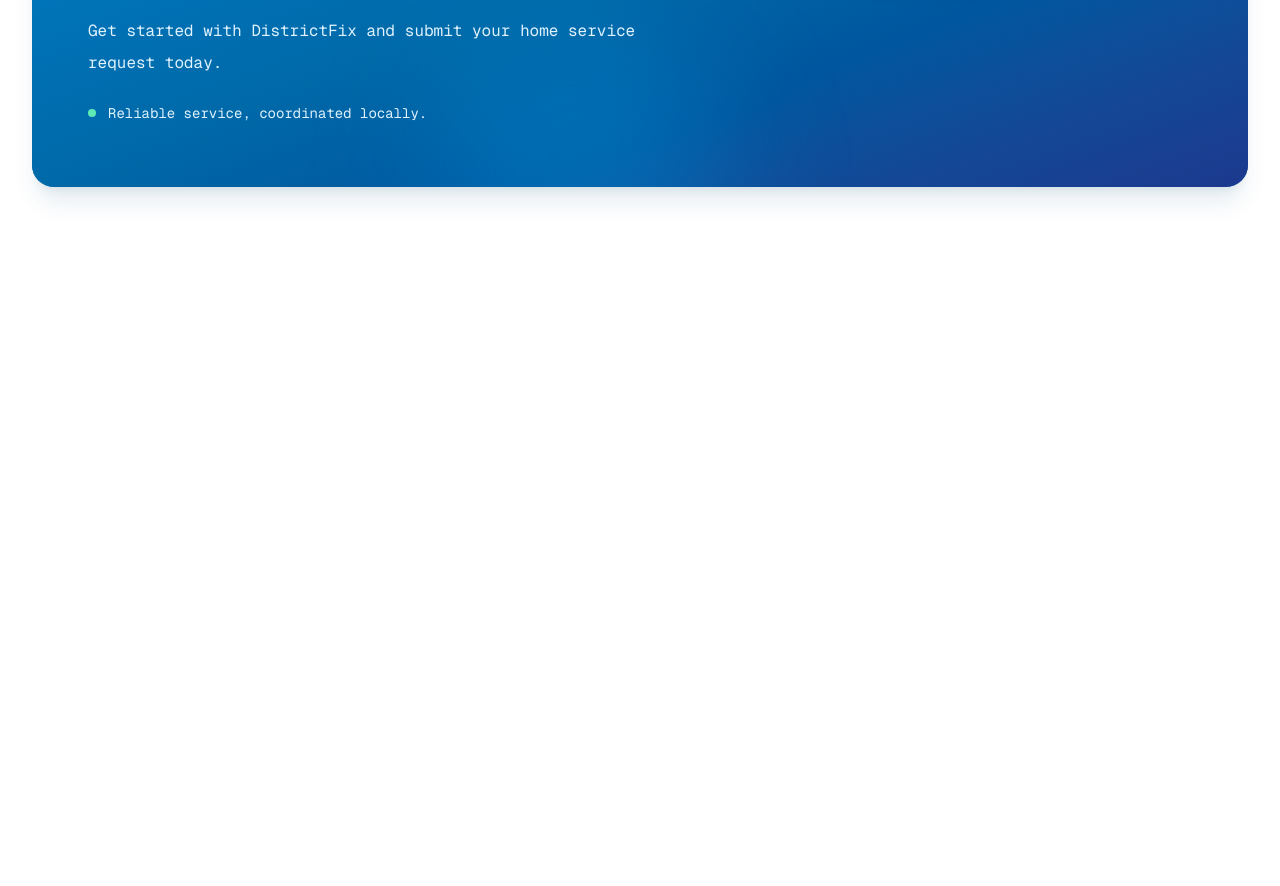
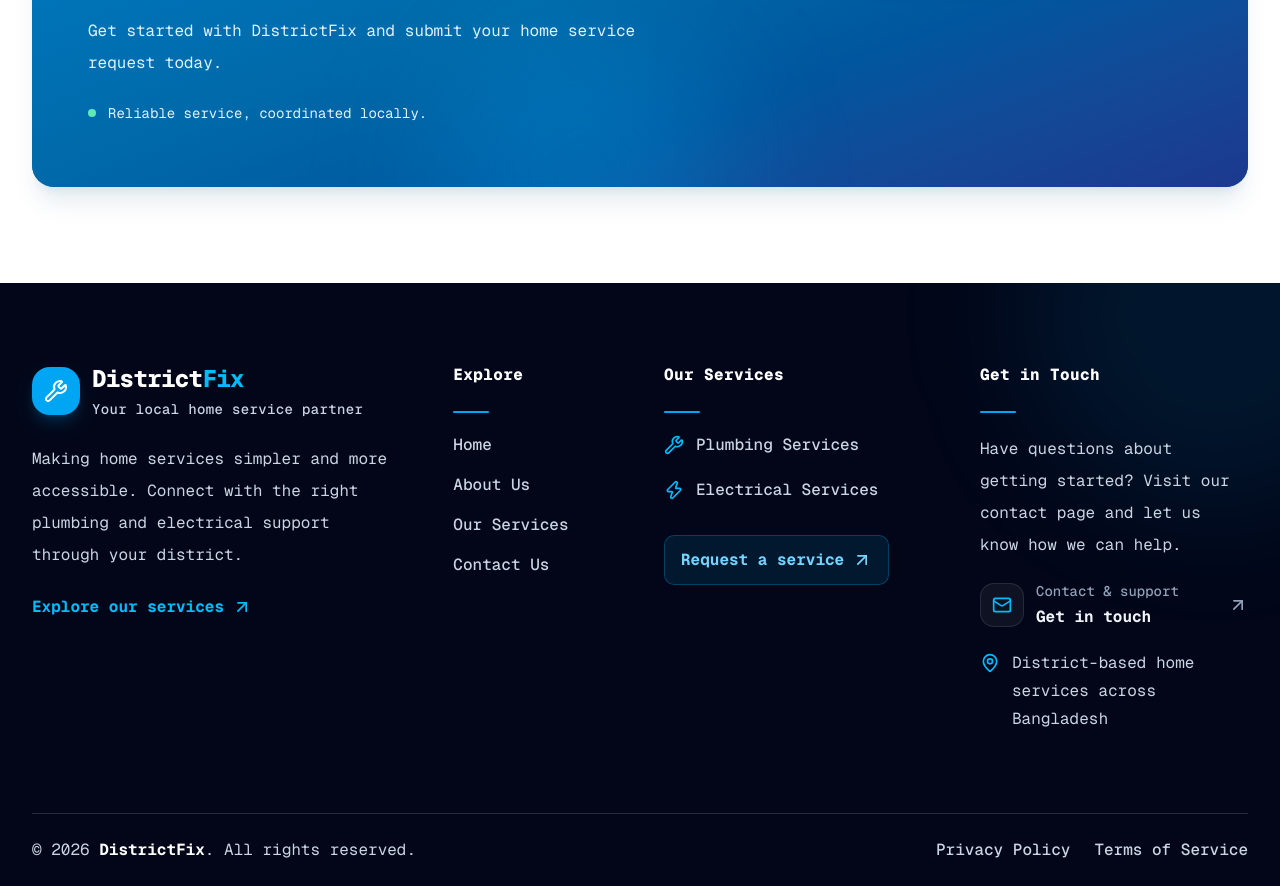
Before and after one commit to Muhit4312/District-Fix-FontendA7, a Next.js app: page / in a window 1280 px wide. Shown: the part 3900-4786 px from the top of the page. Before the commit the page ends 4183 px from the top, so only its background shows below. Built offline with nearby package versions, Linux system fonts and the light colour scheme; no server answers.

Commit message:
footer created for all the site

```diff
--- a/app/layout.tsx
+++ b/app/layout.tsx
@@ -5,6 +5,7 @@
 import { Toaster } from "sonner";
 import { Providers } from "@/provider/googleProvider";
 import { TooltipProvider } from "@/components/ui/tooltip";
+import { Footer } from "@/components/shared/footer";
 
 const robotoHeading = Roboto({ subsets: ['latin'], variable: '--font-heading' });
 
@@ -21,8 +22,10 @@
         <TooltipProvider>
           <Providers>
             {children}
+            <Footer />
           </Providers>
         </TooltipProvider>
+
         <Toaster position="top-right" richColors />
       </body>
 
--- /dev/null
+++ b/components/shared/footer.tsx
@@ -0,0 +1,199 @@
+import Link from "next/link";
+import {
+	ArrowUpRight,
+	Mail,
+	MapPin,
+	Wrench,
+	Zap,
+} from "lucide-react";
+
+const exploreLinks = [
+	{ label: "Home", href: "/" },
+	{ label: "About Us", href: "/about" },
+	{ label: "Our Services", href: "/services" },
+	{ label: "Contact Us", href: "/contact" },
+];
+
+const serviceLinks = [
+	{ label: "Plumbing Services", href: "/services", icon: Wrench },
+	{ label: "Electrical Services", href: "/services", icon: Zap },
+];
+
+const legalLinks = [
+	{ label: "Privacy Policy", href: "/privacy-policy" },
+	{ label: "Terms of Service", href: "/terms-of-service" },
+];
+
+export function Footer() {
+	return (
+		<footer className="relative overflow-hidden bg-slate-950 text-slate-200">
+			{/* Background decoration */}
+			<div className="pointer-events-none absolute -right-32 -top-40 size-96 rounded-full bg-sky-500/10 blur-3xl" />
+
+			<div className="relative mx-auto max-w-7xl px-5 sm:px-6 lg:px-8">
+				{/* Main footer */}
+				<div className="grid gap-10 py-14 sm:py-16 lg:grid-cols-12 lg:gap-12 lg:py-20">
+					{/* Brand */}
+					<div className="lg:col-span-4">
+						<Link
+							href="/"
+							className="group inline-flex items-center gap-3"
+						>
+							<div className="flex size-12 items-center justify-center rounded-2xl bg-sky-500 text-white shadow-lg shadow-sky-500/20 transition-transform duration-300 group-hover:-rotate-3">
+								<Wrench className="size-6" />
+							</div>
+
+							<div>
+								<p className="text-2xl font-extrabold tracking-tight text-white">
+									District
+									<span className="text-sky-400">Fix</span>
+								</p>
+
+								<p className="mt-1 text-sm font-medium tracking-wide text-slate-300">
+									Your local home service partner
+								</p>
+							</div>
+						</Link>
+
+						<p className="mt-6 max-w-sm text-base leading-8 text-slate-300">
+							Making home services simpler and more accessible.
+							Connect with the right plumbing and electrical
+							support through your district.
+						</p>
+
+						<Link
+							href="/services"
+							className="mt-6 inline-flex items-center gap-2 text-base font-bold text-sky-400 transition-colors hover:text-sky-300"
+						>
+							Explore our services
+							<ArrowUpRight className="size-5" />
+						</Link>
+					</div>
+
+					{/* Explore */}
+					<div className="lg:col-span-2">
+						<h3 className="text-base font-extrabold tracking-wide text-white">
+							Explore
+						</h3>
+
+						<div className="mt-6 h-0.5 w-9 rounded-full bg-sky-500" />
+
+						<ul className="mt-5 space-y-4">
+							{exploreLinks.map((link) => (
+								<li key={link.label}>
+									<Link
+										href={link.href}
+										className="inline-flex items-center text-base font-medium text-slate-300 transition-all duration-200 hover:translate-x-1 hover:text-white"
+									>
+										{link.label}
+									</Link>
+								</li>
+							))}
+						</ul>
+					</div>
+
+					{/* Services */}
+					<div className="lg:col-span-3">
+						<h3 className="text-base font-extrabold tracking-wide text-white">
+							Our Services
+						</h3>
+
+						<div className="mt-6 h-0.5 w-9 rounded-full bg-sky-500" />
+
+						<ul className="mt-5 space-y-4">
+							{serviceLinks.map((service) => {
+								const Icon = service.icon;
+
+								return (
+									<li key={service.label}>
+										<Link
+											href={service.href}
+											className="group inline-flex items-center gap-3 text-base font-medium text-slate-300 transition-colors hover:text-white"
+										>
+											<Icon className="size-5 shrink-0 text-sky-400 transition-transform group-hover:scale-110" />
+											{service.label}
+										</Link>
+									</li>
+								);
+							})}
+						</ul>
+
+						<Link
+							href="/login"
+							className="mt-7 inline-flex items-center gap-2 rounded-lg border border-sky-400/25 bg-sky-400/10 px-4 py-3 text-base font-bold text-sky-300 transition-colors hover:border-sky-400/40 hover:bg-sky-400/15 hover:text-sky-200"
+						>
+							Request a service
+							<ArrowUpRight className="size-5" />
+						</Link>
+					</div>
+
+					{/* Contact */}
+					<div className="lg:col-span-3">
+						<h3 className="text-base font-extrabold tracking-wide text-white">
+							Get in Touch
+						</h3>
+
+						<div className="mt-6 h-0.5 w-9 rounded-full bg-sky-500" />
+
+						<p className="mt-5 text-base leading-8 text-slate-300">
+							Have questions about getting started? Visit our
+							contact page and let us know how we can help.
+						</p>
+
+						<Link
+							href="/contact"
+							className="group mt-5 flex items-center gap-3"
+						>
+							<span className="flex size-11 shrink-0 items-center justify-center rounded-xl border border-white/10 bg-white/5 text-sky-400 transition-colors group-hover:border-sky-400/30 group-hover:bg-sky-400/10">
+								<Mail className="size-5" />
+							</span>
+
+							<span>
+								<span className="block text-sm font-medium text-slate-400">
+									Contact & support
+								</span>
+
+								<span className="mt-1 block text-base font-bold text-slate-100 transition-colors group-hover:text-white">
+									Get in touch
+								</span>
+							</span>
+
+							<ArrowUpRight className="ml-auto size-5 shrink-0 text-slate-400 transition-colors group-hover:text-sky-400" />
+						</Link>
+
+						<div className="mt-5 flex items-start gap-3">
+							<MapPin className="mt-1 size-5 shrink-0 text-sky-400" />
+
+							<p className="text-base leading-7 text-slate-300">
+								District-based home services across Bangladesh
+							</p>
+						</div>
+					</div>
+				</div>
+
+				{/* Bottom bar */}
+				<div className="flex flex-col gap-4 border-t border-white/15 py-6 sm:flex-row sm:items-center sm:justify-between">
+					<p className="text-center text-sm leading-6 text-slate-300 sm:text-left sm:text-base">
+						© {new Date().getFullYear()}{" "}
+						<span className="font-bold text-white">
+							DistrictFix
+						</span>
+						. All rights reserved.
+					</p>
+
+					<div className="flex flex-wrap items-center justify-center gap-x-6 gap-y-3 sm:justify-end">
+						{legalLinks.map((link) => (
+							<Link
+								key={link.label}
+								href={link.href}
+								className="text-sm font-medium text-slate-300 transition-colors hover:text-white sm:text-base"
+							>
+								{link.label}
+							</Link>
+						))}
+					</div>
+				</div>
+			</div>
+		</footer>
+	);
+}
```
